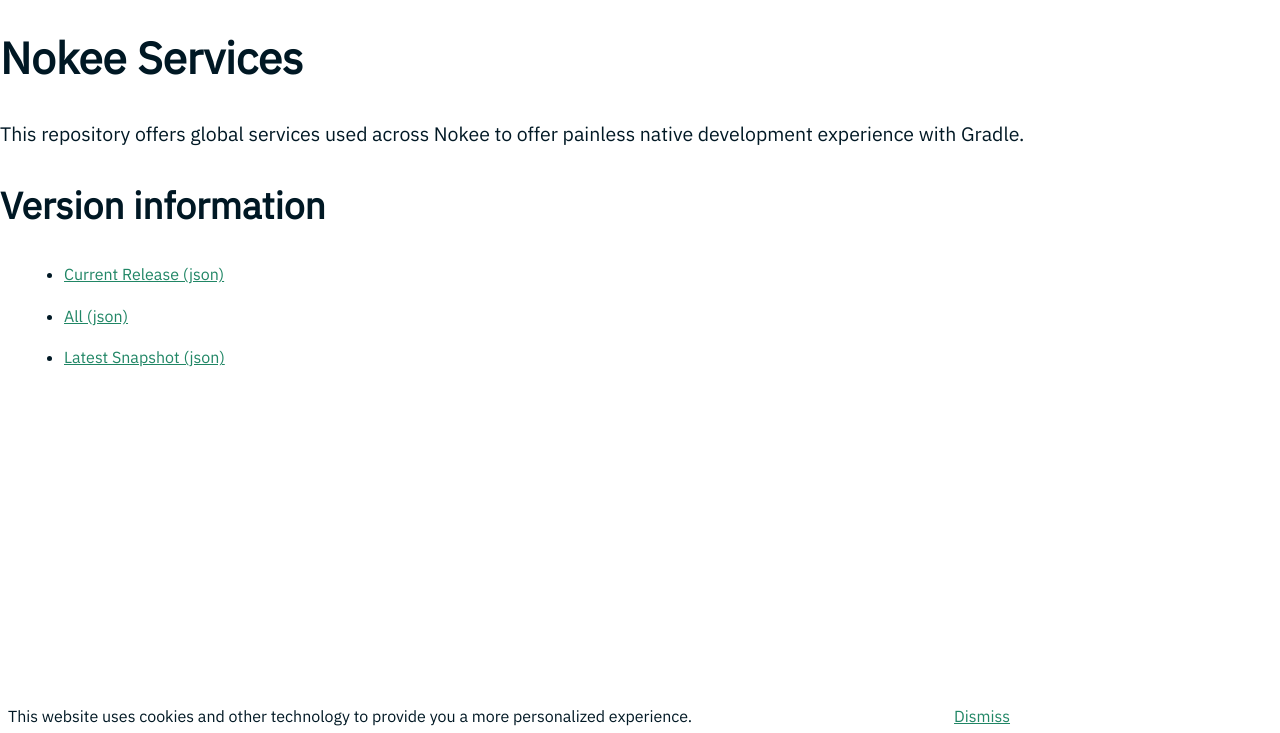
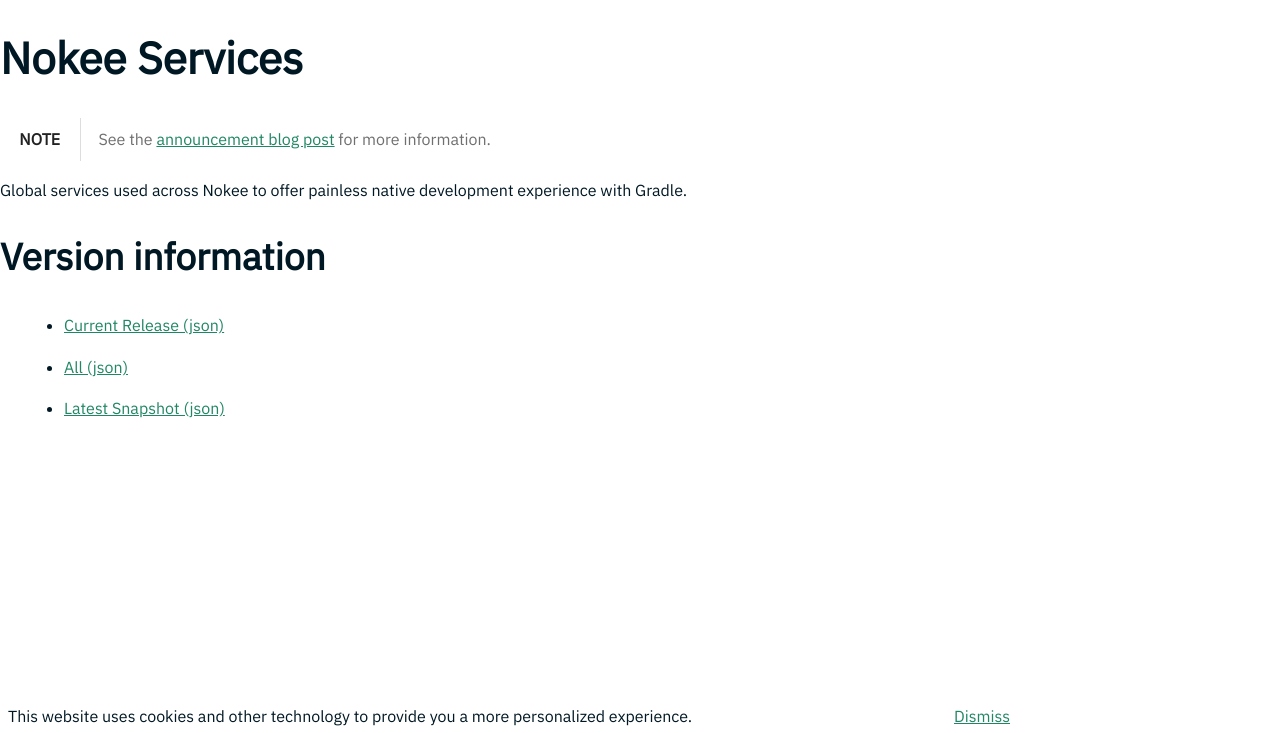
Before and after one commit to nokeedev/services.nokee.dev, a plain HTML site: page index.html in a window 1280 px wide. Shown: the part 67-800 px from the top of the page. Drawn offline with Linux system fonts and the light colour scheme.

Commit message:
Publish by nokeedevbot

```diff
--- a/index.html
+++ b/index.html
@@ -99,8 +99,20 @@
 
 	<p><div id="preamble">
 <div class="sectionbody">
+<div class="admonitionblock note">
+<table>
+<tr>
+<td class="icon">
+<div class="title">Note</div>
+</td>
+<td class="content">
+See the <a href="https://nokee.dev/blog/what-is-the-latest-nokee-version">announcement blog post</a> for more information.
+</td>
+</tr>
+</table>
+</div>
 <div class="paragraph">
-<p>This repository offers global services used across Nokee to offer painless native development experience with Gradle.</p>
+<p>Global services used across Nokee to offer painless native development experience with Gradle.</p>
 </div>
 </div>
 </div>
```
